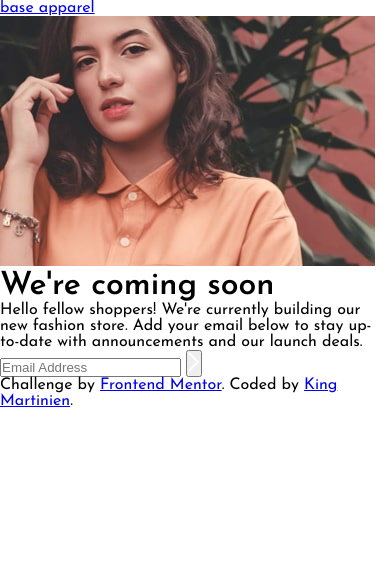
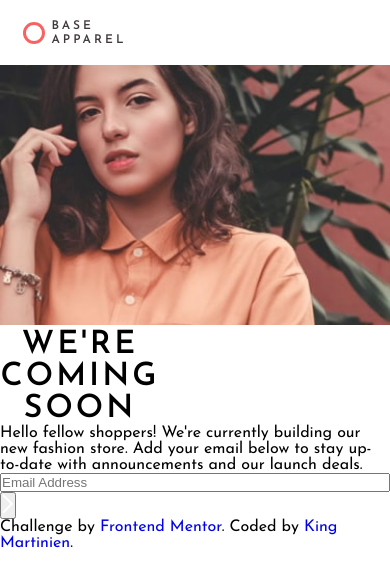
Before and after one commit to king-martinien/frontendMentor_base-apparel-coming-soon, a plain HTML site: page index.html in a window 390 px wide. Drawn offline with Linux system fonts and the light colour scheme.

Commit message:
header mobile complete

```diff
--- a/index.html
+++ b/index.html
@@ -18,7 +18,7 @@
     <meta property="twitter:card" content="summary" />
     <meta
       property="twitter:url"
-      content="https://base-apparel-comming-soon-dev-martinien.vercel.app"
+      content="https://frontend-mentor-base-apparel-coming-soon-beta.vercel.app/"
     />
     <meta
       property="twitter:title"
@@ -30,13 +30,13 @@
     />
     <meta
       property="twitter:image"
-      content="https://base-apparel-comming-soon-dev-martinien.app/design/desktop-preview.jpg"
+      content="https://frontend-mentor-base-apparel-coming-soon-beta.vercel.app/design/desktop-preview.jpg"
     />
 
     <meta property="og:type" content="website" />
     <meta
       property="og:url"
-      content="https://base-apparel-comming-soon-dev-martinien.vercel.app"
+      content="https://frontend-mentor-base-apparel-coming-soon-beta.vercel.app/"
     />
     <meta
       property="og:title"
@@ -48,7 +48,7 @@
     />
     <meta
       property="og:image"
-      content="https://base-apparel-comming-soon-dev-martinien.app/design/desktop-preview.jpg"
+      content="https://frontend-mentor-base-apparel-coming-soon-beta.vercel.app/design/desktop-preview.jpg"
     />
 
     <title>Frontend Mentor 🔥 Base Apparel coming soon page</title>
@@ -68,14 +68,15 @@
     <link rel="stylesheet" href="css/style.css" />
   </head>
   <body>
-    <header id="main">
-      <div class="header-container">
+    <header id="header">
+      <div class="header-container container">
         <a href="index.html" class="logo">
           <span class="logo__circle"></span>
           <span class="logo__text text--upper text--spacing">base apparel</span>
         </a>
       </div>
     </header>
+
     <main id="main">
       <figure class="hero">
         <div class="hero__img">
@@ -86,8 +87,9 @@
           />
         </div>
       </figure>
+
       <div class="content">
-        <h1 class="content__title text--spacing">
+        <h1 class="content__title text--upper text--spacing">
           <span class="soft-red">We're</span>
           <span class="dark-red">coming soon</span>
         </h1>
@@ -104,6 +106,7 @@
               name="email"
               id="email"
               placeholder="Email Address"
+              class="w-100"
             />
 
             <button class="submit-btn" type="submit" title="submit">
--- a/scss/_base.scss
+++ b/scss/_base.scss
@@ -29,6 +29,10 @@
   color: var(--clr-white);
 }
 
+a {
+  text-decoration: none;
+}
+
 html,
 body {
   min-height: 100vh;
--- /dev/null
+++ b/scss/_modules.scss
@@ -0,0 +1,8 @@
+.container {
+  width: 88%;
+  margin: 0 auto;
+}
+
+.w-100 {
+  width: 100%;
+}
--- /dev/null
+++ b/scss/_state.scss
@@ -0,0 +1,7 @@
+.text--upper {
+  text-transform: uppercase;
+}
+
+.text--spacing {
+  letter-spacing: 3px;
+}
--- /dev/null
+++ b/scss/layouts/_header.scss
@@ -0,0 +1,30 @@
+#header {
+
+  .header-container {
+    height: 65px;
+    display: flex;
+    align-items: center;
+
+  }
+
+  .logo {
+    display: flex;
+    align-items: center;
+    gap: 6px;
+    color: var(--clr-dark-grayish-red);
+
+    &__circle {
+      width: 22px;
+      height: 22px;
+      border: 3px solid var(--clr-soft-red);
+      border-radius: 50%;
+    }
+
+    &__text {
+      width: 100px;
+      font-size: 12px;
+      line-height: 14px;
+      font-weight: var(--fw-bold);
+    }
+  }
+}
--- /dev/null
+++ b/scss/layouts/_main.scss
@@ -0,0 +1,9 @@
+#main {
+  .content {
+    &__title {
+      font-size: 32px;
+      text-align: center;
+      width: 160px;
+    }
+  }
+}
--- a/scss/style.scss
+++ b/scss/style.scss
@@ -1 +1,5 @@
 @import "base";
+@import "modules";
+@import "layouts/header";
+@import "layouts/main";
+@import "state";
```
Also changed, not shown: css/style.css, 1 other file.
